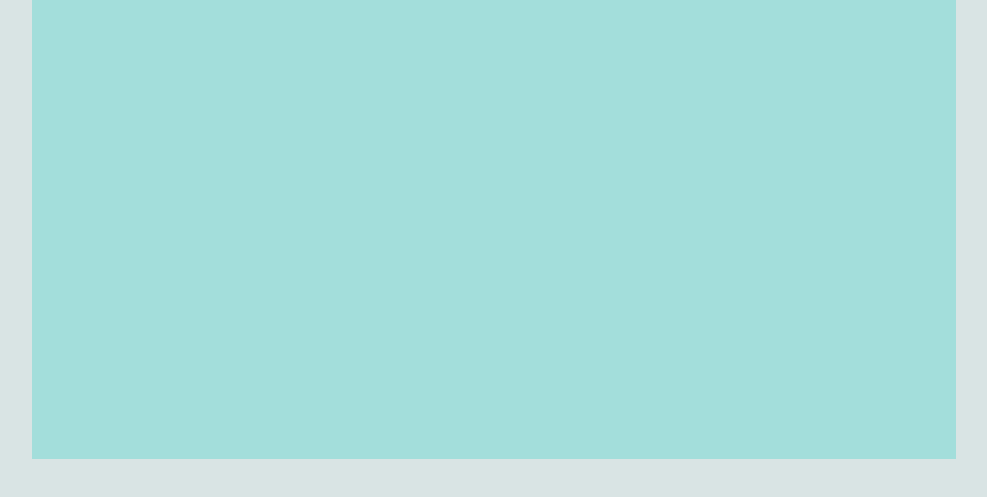
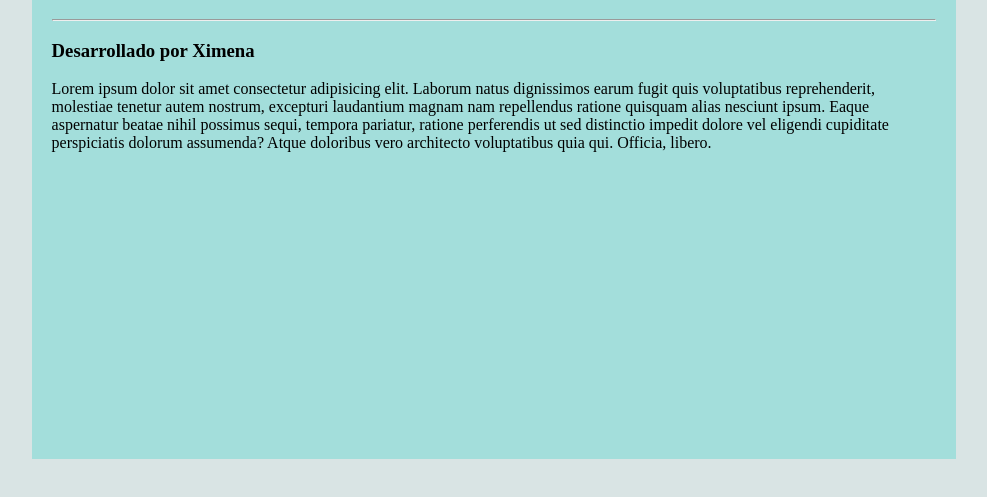
Before and after one commit to gsus2024/repo2, a plain HTML site: page index.html in a window 1280 px wide. Shown: the part 89-586 px from the top of the page, without its empty margins (146-1133 px from the left). Drawn offline with Linux system fonts and the light colour scheme.

Commit message:
se agrego parrafo rama ximena

```diff
--- a/index.html
+++ b/index.html
@@ -9,6 +9,11 @@
 <body>
     <div class="contenedor">
         <h1 class="titulo">publicidad jesús</h1>
+        <hr>
+        <h3>Desarrollado por Ximena</h3>
+        <p> Lorem ipsum dolor sit amet consectetur adipisicing elit. Laborum natus dignissimos earum fugit quis voluptatibus reprehenderit, molestiae tenetur autem nostrum, excepturi laudantium magnam nam repellendus ratione quisquam alias nesciunt ipsum.
+        Eaque aspernatur beatae nihil possimus sequi, tempora pariatur, ratione perferendis ut sed distinctio impedit dolore vel eligendi cupiditate perspiciatis dolorum assumenda? Atque doloribus vero architecto voluptatibus quia qui. Officia, libero.
+        </p>
     </div>
 </body>
 </html>
```
